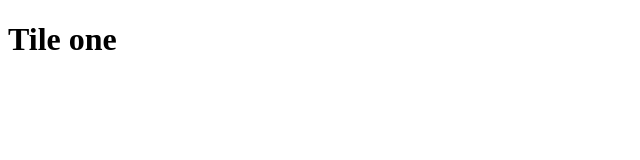
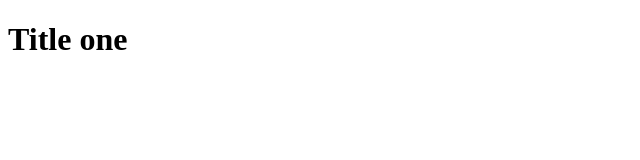
Before and after one commit to kshyam-kumar/Git-repo-2, a plain HTML site: page index.html in a window 1280 px wide. Shown: the full height of the page, 0-640 px from the left. Drawn offline with Linux system fonts and the light colour scheme.

Commit message:
Head Title renamed

```diff
--- a/index.html
+++ b/index.html
@@ -6,6 +6,6 @@
     <title>Document</title>
 </head>
 <body>
-    <h1>Tile one</h1>
+    <h1>Title one</h1>
 </body>
 </html>
```
